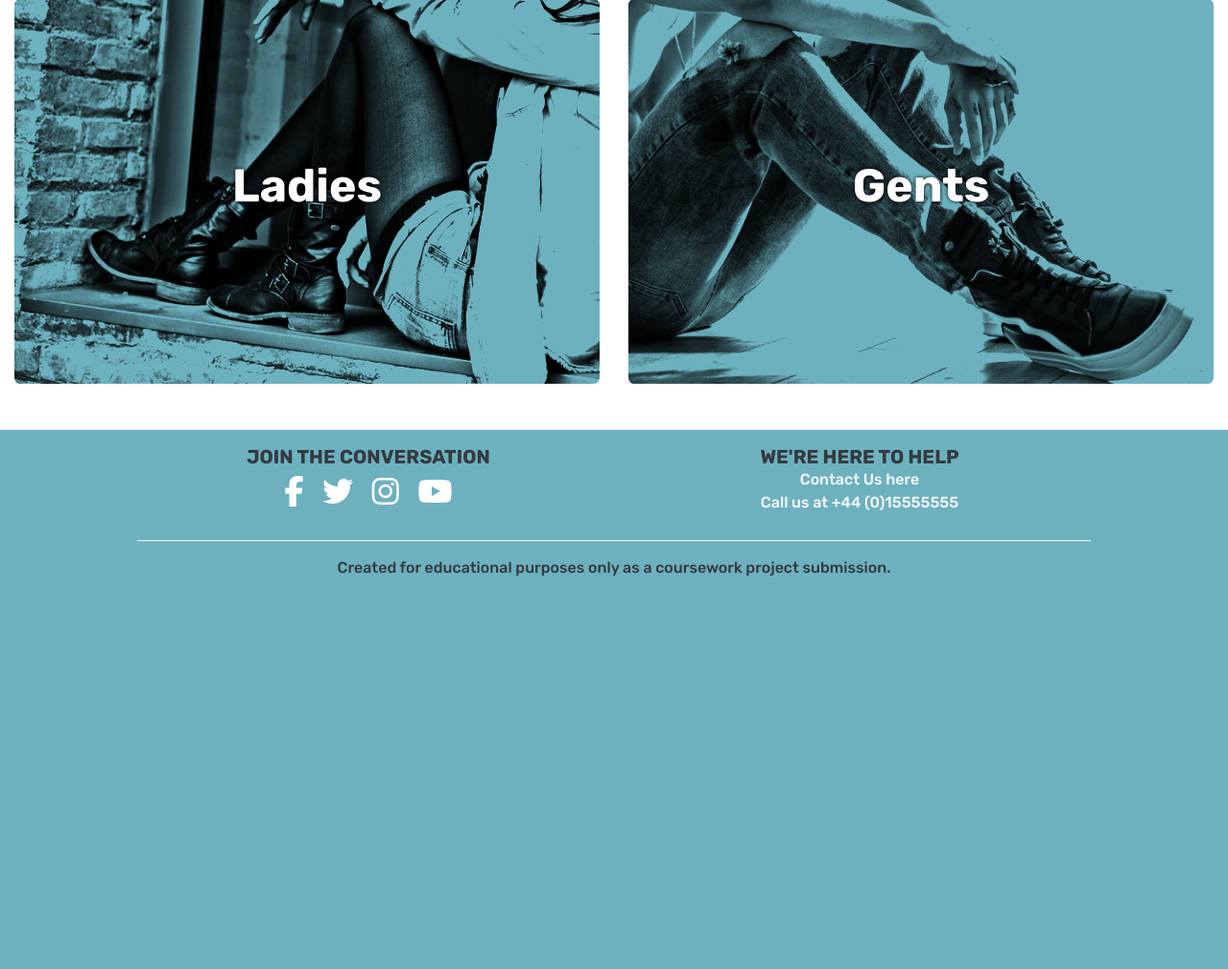
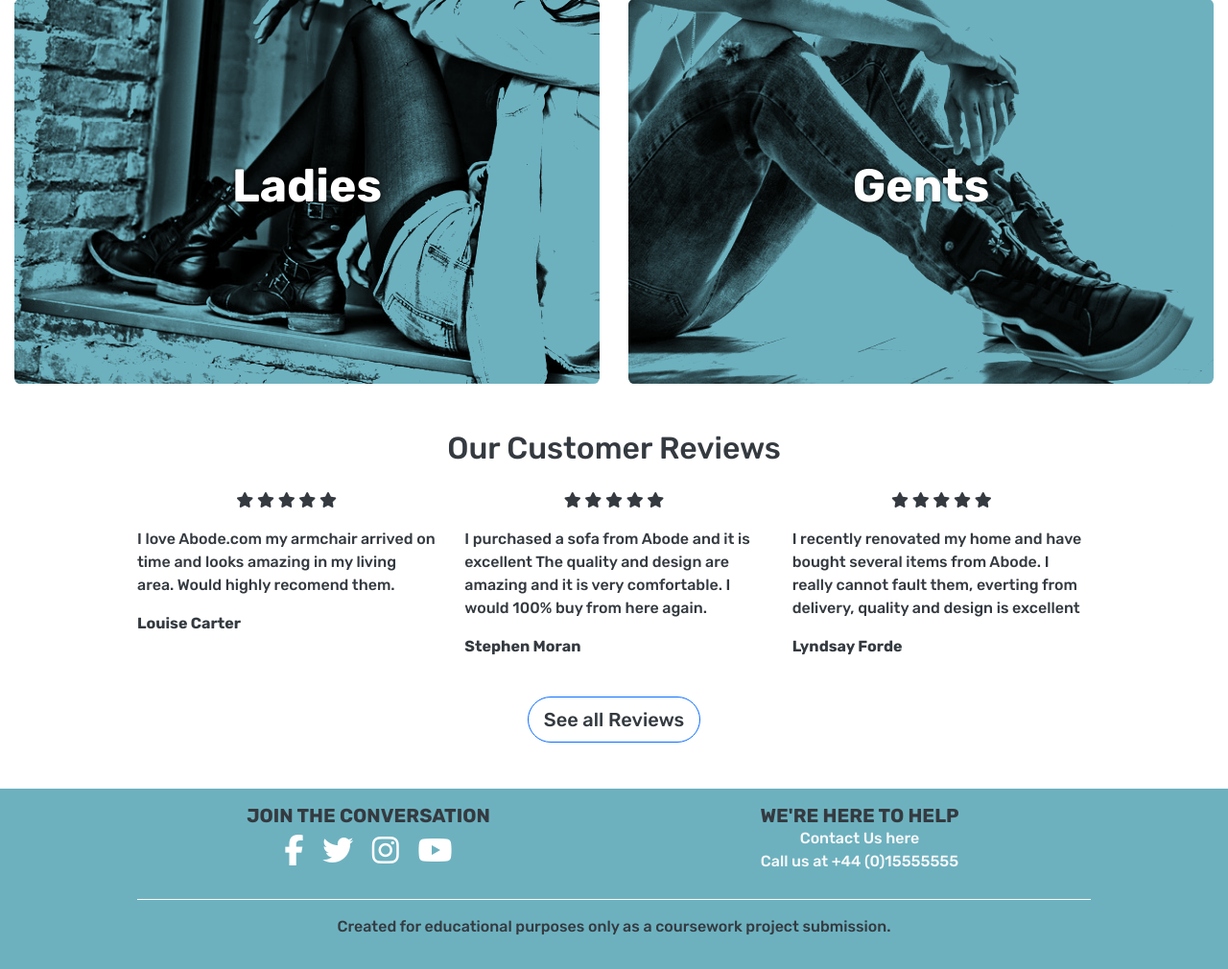
Before and after one commit to Puksrevolution/milestone-project-4, a Django app: page / in a window 1280 px wide. Shown: the part 660-1670 px from the top of the page at 96% size. Before the commit the page ends 1260 px from the top, so only its background shows below. Run offline with Django 3.2, Linux system fonts and the light colour scheme; parts of the project's set-up code (start-up, migrations or seed data) failed here and were passed over; some libraries are stand-ins or nearby versions.

Commit message:
Dev: Added reviews section and styles

```diff
--- a/home/templates/home/index.html
+++ b/home/templates/home/index.html
@@ -64,4 +64,69 @@
         </div>
     </div>
 </div>
+
+<!-- Customer review section -->
+<div class="container">
+    <div class="row">
+        <div class="col">
+            <h2 class="text-center mb-4">Our Customer Reviews</h2>
+        </div>
+    </div>
+    <div class="row">
+        <div class="col-12 col-md-4">
+            <div>
+                <div class="stars text-center mb-3 px-4 px-md-2">
+                    <i class="fas fa-star" aria-hidden="true"></i>
+                    <i class="fas fa-star" aria-hidden="true"></i>
+                    <i class="fas fa-star" aria-hidden="true"></i>
+                    <i class="fas fa-star" aria-hidden="true"></i>
+                    <i class="fas fa-star" aria-hidden="true"></i>
+                </div>
+                <p>
+                    I love Abode.com my armchair arrived on time and looks amazing in my living area. Would highly
+                    recomend them.
+                </p>
+                <p><strong>Louise Carter</strong></p>
+            </div>
+        </div>
+        <div class="col-12 col-md-4">
+            <div>
+                <div class="stars text-center mb-3 px-4 px-md-2">
+                    <i class="fas fa-star" aria-hidden="true"></i>
+                    <i class="fas fa-star" aria-hidden="true"></i>
+                    <i class="fas fa-star" aria-hidden="true"></i>
+                    <i class="fas fa-star" aria-hidden="true"></i>
+                    <i class="fas fa-star" aria-hidden="true"></i>
+                </div>
+                <p>
+                    I purchased a sofa from Abode and it is excellent The quality and design are amazing and it is very
+                    comfortable. I would 100% buy from here again.
+                </p>
+                <p><strong>Stephen Moran</strong></p>
+            </div>
+        </div>
+        <div class="col-12 col-md-4">
+            <div>
+                <div class="stars text-center mb-3 px-4 px-md-2">
+                    <i class="fas fa-star" aria-hidden="true"></i>
+                    <i class="fas fa-star" aria-hidden="true"></i>
+                    <i class="fas fa-star" aria-hidden="true"></i>
+                    <i class="fas fa-star" aria-hidden="true"></i>
+                    <i class="fas fa-star" aria-hidden="true"></i>
+                </div>
+                <p>
+                    I recently renovated my home and have bought several items from Abode. I really cannot fault them,
+                    everting from delivery, quality and design is excellent
+                </p>
+                <p><strong>Lyndsay Forde</strong></p>
+            </div>
+        </div>
+    </div>
+    <div class="row mt-4 mb-5">
+        <div class="col text-center">
+            <a href="{% url 'our_reviews' %}" class="btn btn-outline-blue btn-lg">
+                See all Reviews</a>
+        </div>
+    </div>
+</div>
 {% endblock %}
--- a/static/css/base.css
+++ b/static/css/base.css
@@ -25,6 +25,11 @@ hr {
                  0 0 0.1rem #343A40;
 }
 
+/* Icons */
+.star {
+    color: #FFC107;
+}
+
 /* From CI Boutique Ado mini project */
 .logo-font {
     text-transform: uppercase;
@@ -38,6 +43,11 @@ hr {
 /* Form */
 .border {
     border: 1px solid #0d6efd!important;
+}
+
+.border-br {
+    border: 1px solid #6DB1BF;
+    border-radius: 0.25rem;
 }
 
 /* -------------------------------------HEADER SECTION */
```
